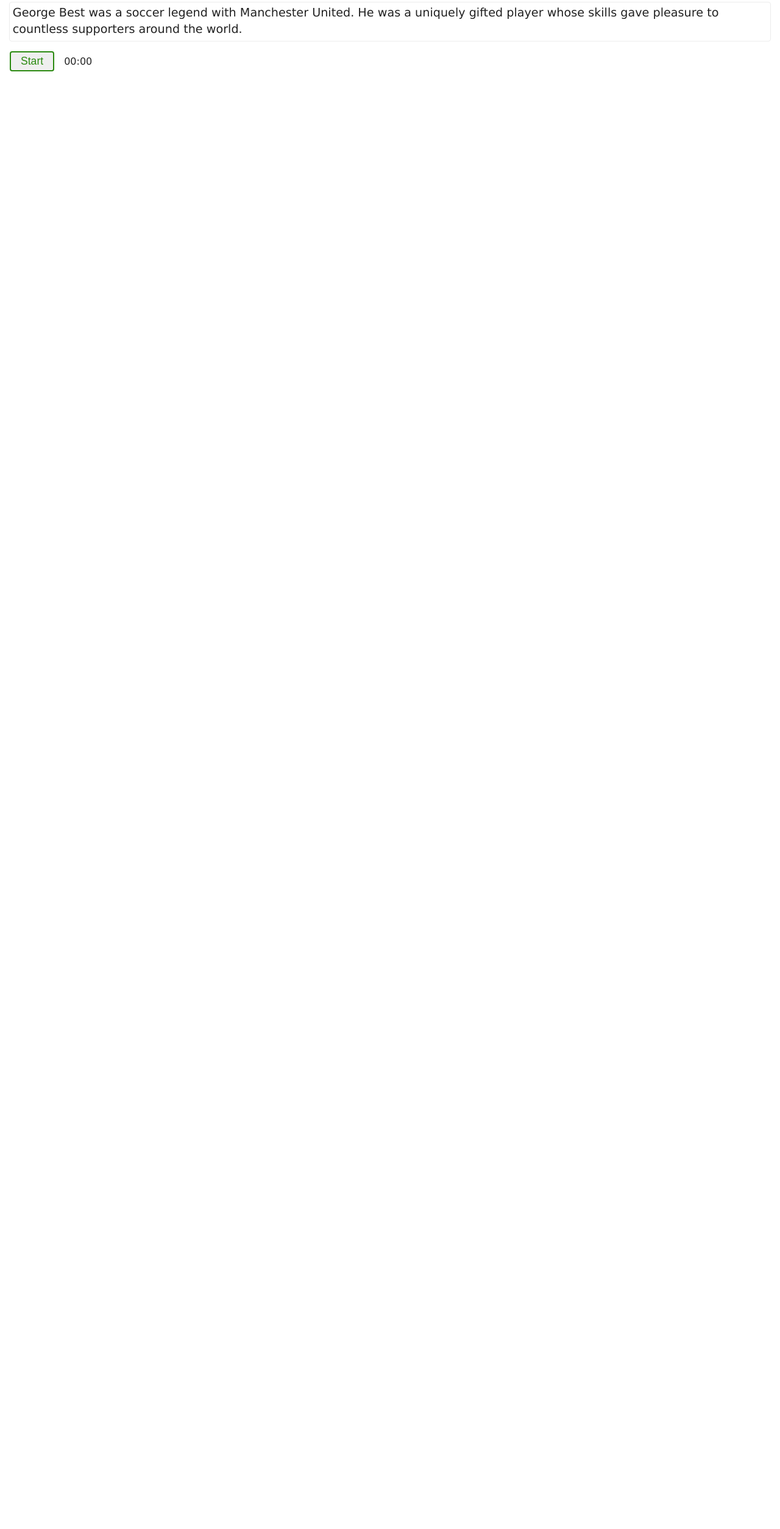
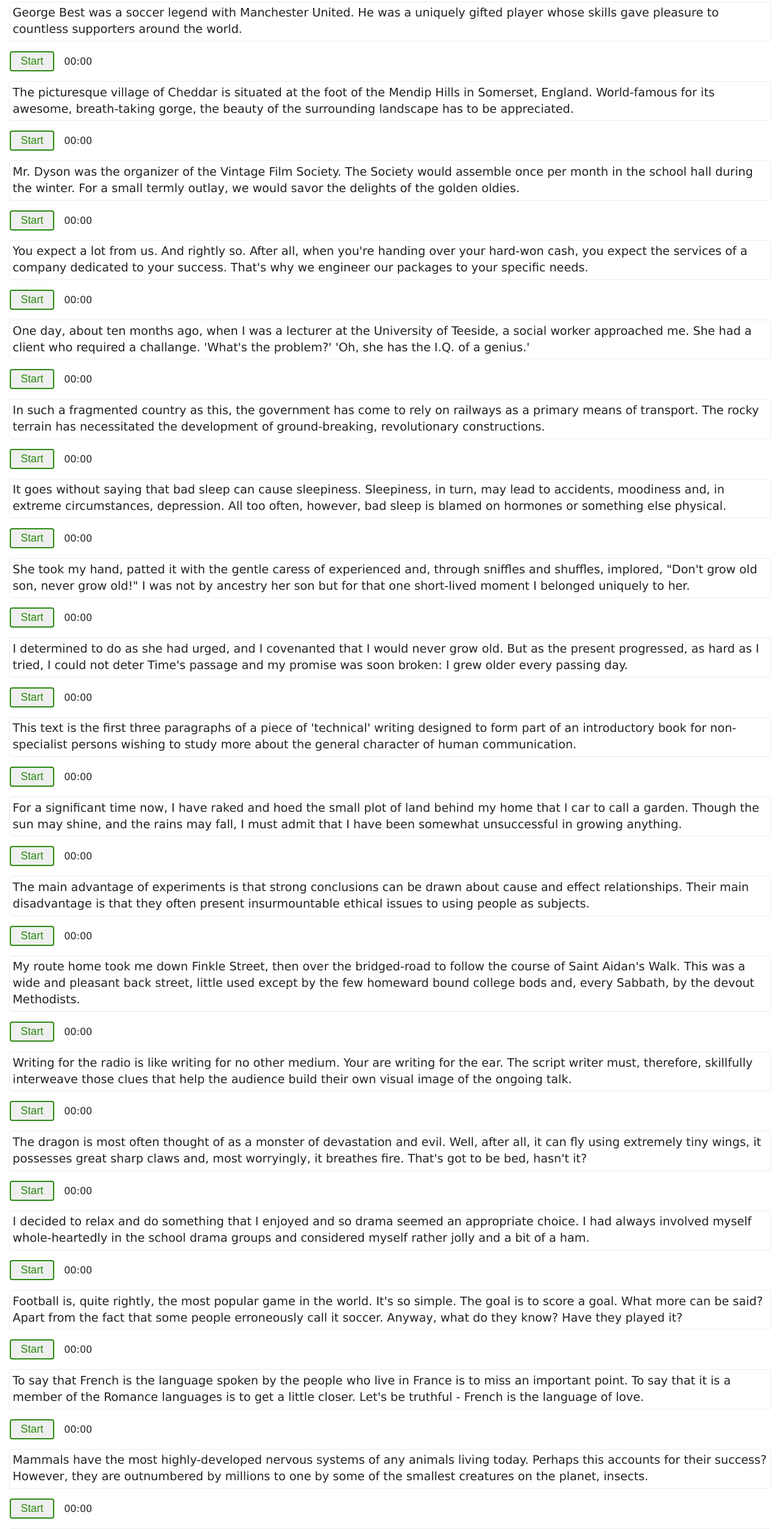
Before and after one commit to lastminute84/fsta, a React (Create React App) app: page /exercises in a window 1280 px wide. Shown: the part 2540-5047 px from the top of the page at 61% size. Before the commit the page ends 2673 px from the top, so only its background shows below. Built offline with nearby package versions, Linux system fonts and the light colour scheme.

Commit message:
Added 60spm

```diff
--- a/src/data/data.js
+++ b/src/data/data.js
@@ -98,5 +98,105 @@
     text:
       'George Best was a soccer legend with Manchester United. He was a uniquely gifted player whose skills gave pleasure to countless supporters around the world.',
     type: '40spm'
+  },
+  {
+    text:
+      'The picturesque village of Cheddar is situated at the foot of the Mendip Hills in Somerset, England. World-famous for its awesome, breath-taking gorge, the beauty of the surrounding landscape has to be appreciated.',
+    type: '60spm'
+  },
+  {
+    text:
+      'Mr. Dyson was the organizer of the Vintage Film Society. The Society would assemble once per month in the school hall during the winter. For a small termly outlay, we would savor the delights of the golden oldies.',
+    type: '60spm'
+  },
+  {
+    text:
+      "You expect a lot from us. And rightly so. After all, when you're handing over your hard-won cash, you expect the services of a company dedicated to your success. That's why we engineer our packages to your specific needs.",
+    type: '60spm'
+  },
+  {
+    text:
+      "One day, about ten months ago, when I was a lecturer at the University of Teeside, a social worker approached me. She had a client who required a challange. 'What's the problem?' 'Oh, she has the I.Q. of a genius.'",
+    type: '60spm'
+  },
+  {
+    text:
+      'In such a fragmented country as this, the government has come to rely on railways as a primary means of transport. The rocky terrain has necessitated the development of ground-breaking, revolutionary constructions.',
+    type: '60spm'
+  },
+  {
+    text:
+      'It goes without saying that bad sleep can cause sleepiness. Sleepiness, in turn, may lead to accidents, moodiness and, in extreme circumstances, depression. All too often, however, bad sleep is blamed on hormones or something else physical.',
+    type: '60spm'
+  },
+  {
+    text:
+      'She took my hand, patted it with the gentle caress of experienced and, through sniffles and shuffles, implored, "Don\'t grow old son, never grow old!" I was not by ancestry her son but for that one short-lived moment I belonged uniquely to her.',
+    type: '60spm'
+  },
+  {
+    text:
+      "I determined to do as she had urged, and I covenanted that I would never grow old. But as the present progressed, as hard as I tried, I could not deter Time's passage and my promise was soon broken: I grew older every passing day.",
+    type: '60spm'
+  },
+  {
+    text:
+      "This text is the first three paragraphs of a piece of 'technical' writing designed to form part of an introductory book for non-specialist persons wishing to study more about the general character of human communication.",
+    type: '60spm'
+  },
+  {
+    text:
+      'For a significant time now, I have raked and hoed the small plot of land behind my home that I car to call a garden. Though the sun may shine, and the rains may fall, I must admit that I have been somewhat unsuccessful in growing anything.',
+    type: '60spm'
+  },
+  {
+    text:
+      'The main advantage of experiments is that strong conclusions can be drawn about cause and effect relationships. Their main disadvantage is that they often present insurmountable ethical issues to using people as subjects.',
+    type: '60spm'
+  },
+  {
+    text:
+      "My route home took me down Finkle Street, then over the bridged-road to follow the course of Saint Aidan's Walk. This was a wide and pleasant back street, little used except by the few homeward bound college bods and, every Sabbath, by the devout Methodists.",
+    type: '60spm'
+  },
+  {
+    text:
+      'Writing for the radio is like writing for no other medium. Your are writing for the ear. The script writer must, therefore, skillfully interweave those clues that help the audience build their own visual image of the ongoing talk.',
+    type: '60spm'
+  },
+  {
+    text:
+      "The dragon is most often thought of as a monster of devastation and evil. Well, after all, it can fly using extremely tiny wings, it possesses great sharp claws and, most worryingly, it breathes fire. That's got to be bed, hasn't it?",
+    type: '60spm'
+  },
+  {
+    text:
+      'I decided to relax and do something that I enjoyed and so drama seemed an appropriate choice. I had always involved myself whole-heartedly in the school drama groups and considered myself rather jolly and a bit of a ham.',
+    type: '60spm'
+  },
+  {
+    text:
+      "Football is, quite rightly, the most popular game in the world. It's so simple. The goal is to score a goal. What more can be said? Apart from the fact that some people erroneously call it soccer. Anyway, what do they know? Have they played it?",
+    type: '60spm'
+  },
+  {
+    text:
+      "To say that French is the language spoken by the people who live in France is to miss an important point. To say that it is a member of the Romance languages is to get a little closer. Let's be truthful - French is the language of love.",
+    type: '60spm'
+  },
+  {
+    text:
+      'Mammals have the most highly-developed nervous systems of any animals living today. Perhaps this accounts for their success? However, they are outnumbered by millions to one by some of the smallest creatures on the planet, insects.',
+    type: '60spm'
+  },
+  {
+    text:
+      'Plato was born in Athens. He was a student of Socrates and, like his teacher, he too became an influental philosopher. He is credited with founding the first university in Europe, the Academy in Athens.',
+    type: '60spm'
+  },
+  {
+    text:
+      'The greatest artis of the twentieth century was undoubtedly Pablo Picasso. His most celebrated style was cubism. This involved the fragmentation of articles into a variety of flat geometric shapes.',
+    type: '60spm'
   }
 ]
```
